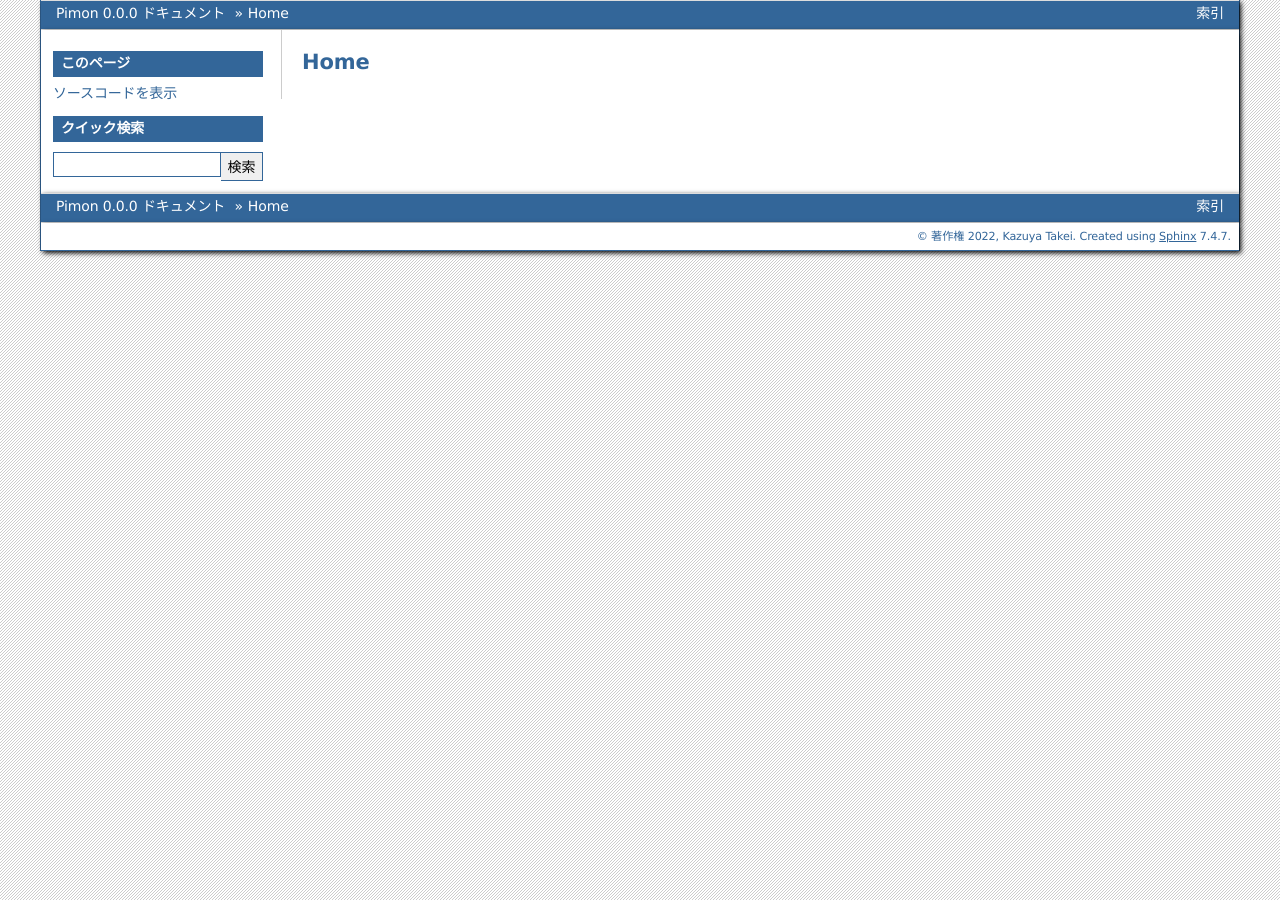
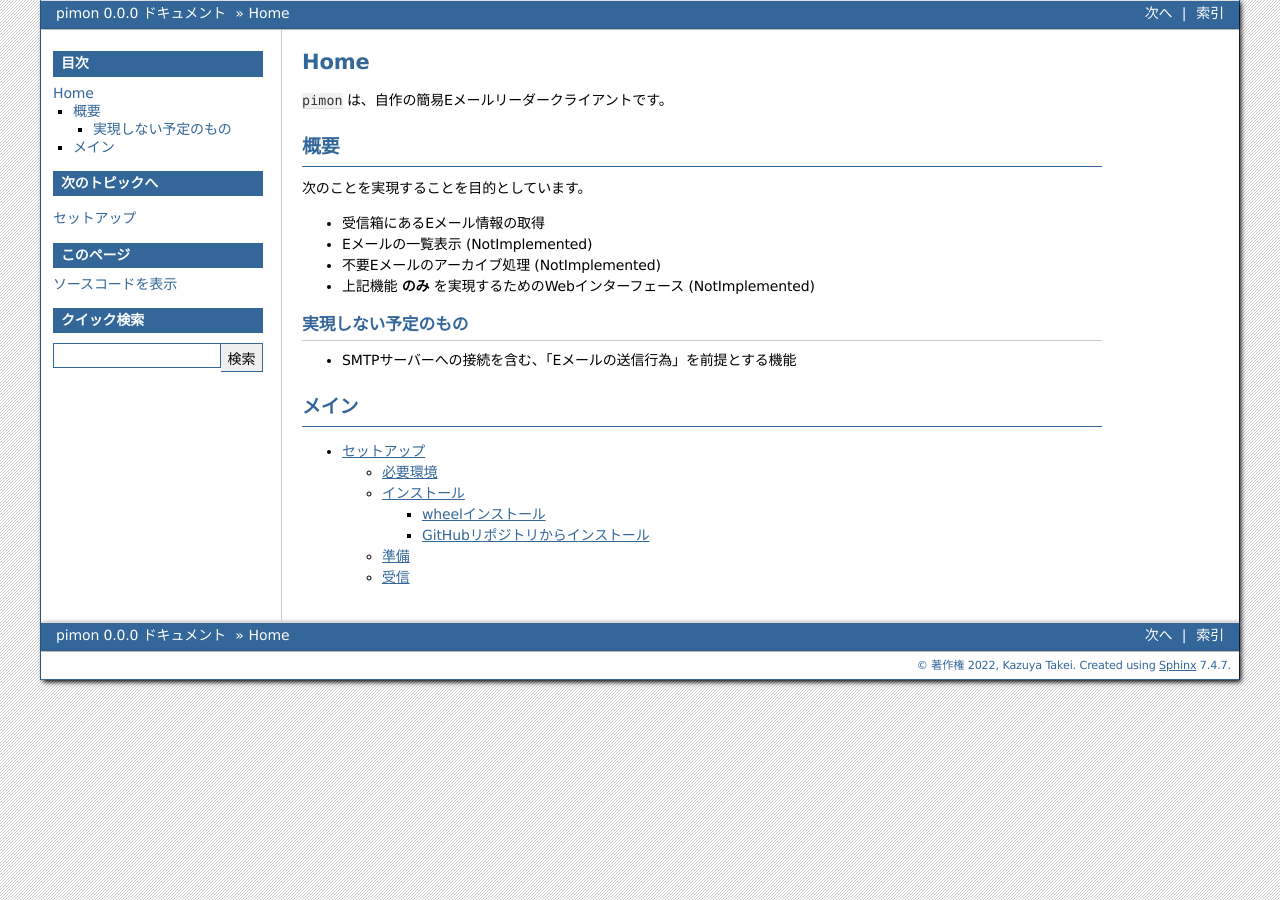
Before and after one commit to attakei-lab/pimon, a Sphinx documentation site: the page built from doc/index.rst, in a window 1280 px wide. Built offline with Sphinx 7.4.7, drawn with Linux system fonts in a browser that asks for light colours.

Commit message:
doc: Add first starting

```diff
--- a/doc/conf.py
+++ b/doc/conf.py
@@ -6,7 +6,7 @@
 
 # -- Project information -----------------------------------------------------
 # https://www.sphinx-doc.org/en/master/usage/configuration.html#project-information
-project = "Pimon"
+project = pimon.__name__
 copyright = "2022, Kazuya Takei"
 author = "Kazuya Takei"
 release = pimon.__version__
--- /dev/null
+++ b/doc/getting-started.rst
@@ -0,0 +1,59 @@
+============
+セットアップ
+============
+
+必要環境
+========
+
+次の環境を前提としています。
+
+* Linux OS
+* 接続対象となるIMAPサーバーへProxy等を伴わずに直接接続できること
+* Python 3.10.x系
+
+インストール
+============
+
+``pimon`` はPythonパッケージプロダクトですが、PyPI上にアップロードしていません。
+そのため、次のいずれかの手段を取る必要があります。
+
+* GitHub上のビルド済みwheelをインストール (推奨）
+* GitHubリポジトリをclone後にソースをインストール
+
+wheelインストール
+-----------------
+
+インストール先の環境を用意した上で、ターミナル上で以下のコマンドを実行してください。
+
+.. code-block:: console
+
+   pip install --find-links=https://github.com/attakei-lab/pimon/releases pimon
+
+GitHubリポジトリからインストール
+--------------------------------
+
+.. code-block:: console
+
+   git clone https://github.com/attakei-lab/pimon.git
+   pip install ./pimon
+
+準備
+====
+
+``pimon init`` でローカル環境のセットアップを、
+``pimon accounts:add`` でIMAPサーバー接続用のアカウントの登録を行います。
+
+.. code-block:: console
+
+   pimon init
+   pimon accounts:add
+
+受信
+====
+
+``pimon fetch`` でサーバーから受信箱上のEメール情報を取得します。
+また、特定のアカウントのみを対象にしたい場合は、 ``--name`` オプションを利用できます。
+
+.. code-block:: console
+
+   pimon fetch
--- a/doc/index.rst
+++ b/doc/index.rst
@@ -1,3 +1,27 @@
 ====
 Home
 ====
+
+``pimon`` は、自作の簡易Eメールリーダークライアントです。
+
+概要
+====
+
+次のことを実現することを目的としています。
+
+* 受信箱にあるEメール情報の取得
+* Eメールの一覧表示 (NotImplemented)
+* 不要Eメールのアーカイブ処理 (NotImplemented)
+* 上記機能 **のみ** を実現するためのWebインターフェース (NotImplemented)
+
+実現しない予定のもの
+--------------------
+
+* SMTPサーバーへの接続を含む、「Eメールの送信行為」を前提とする機能
+
+メイン
+======
+
+.. toctree::
+
+   getting-started
```
